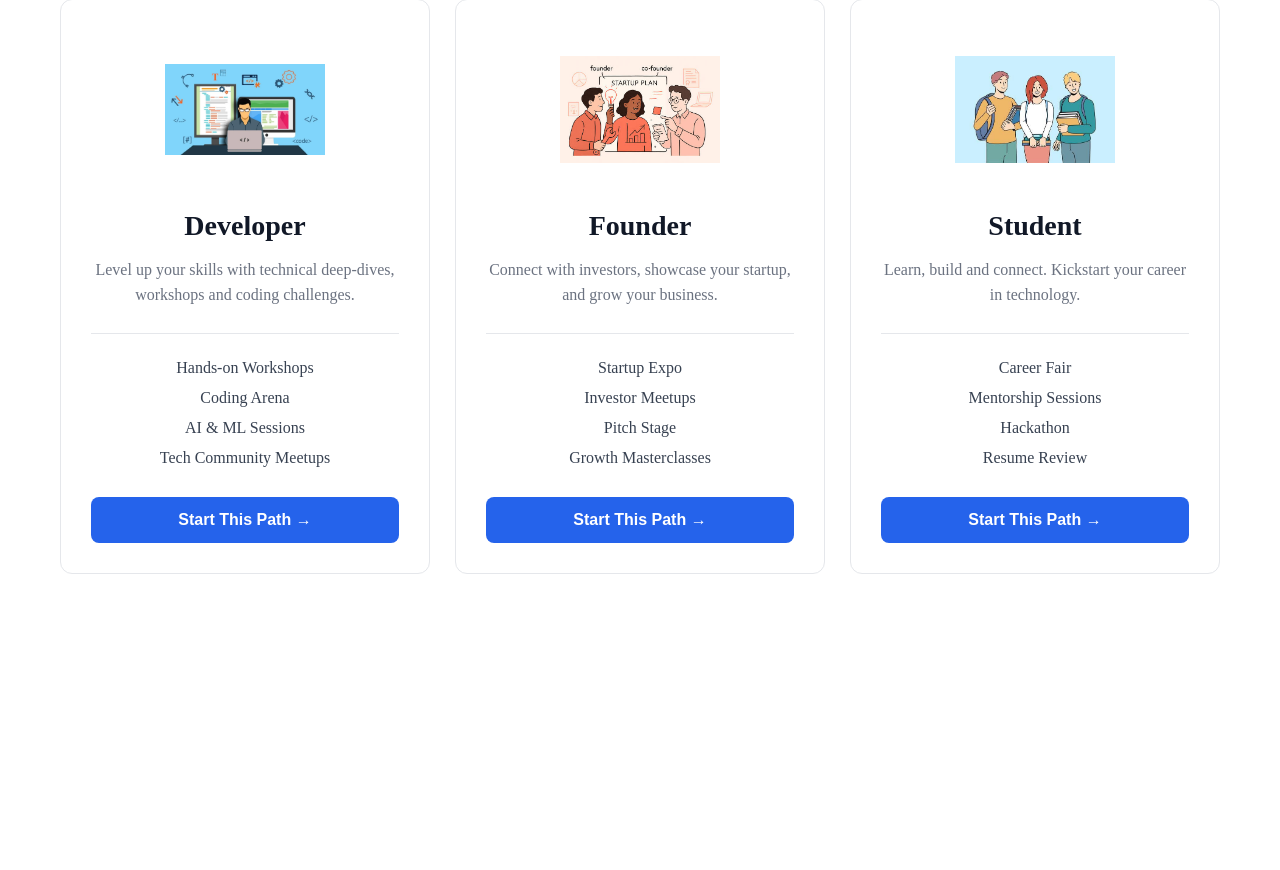
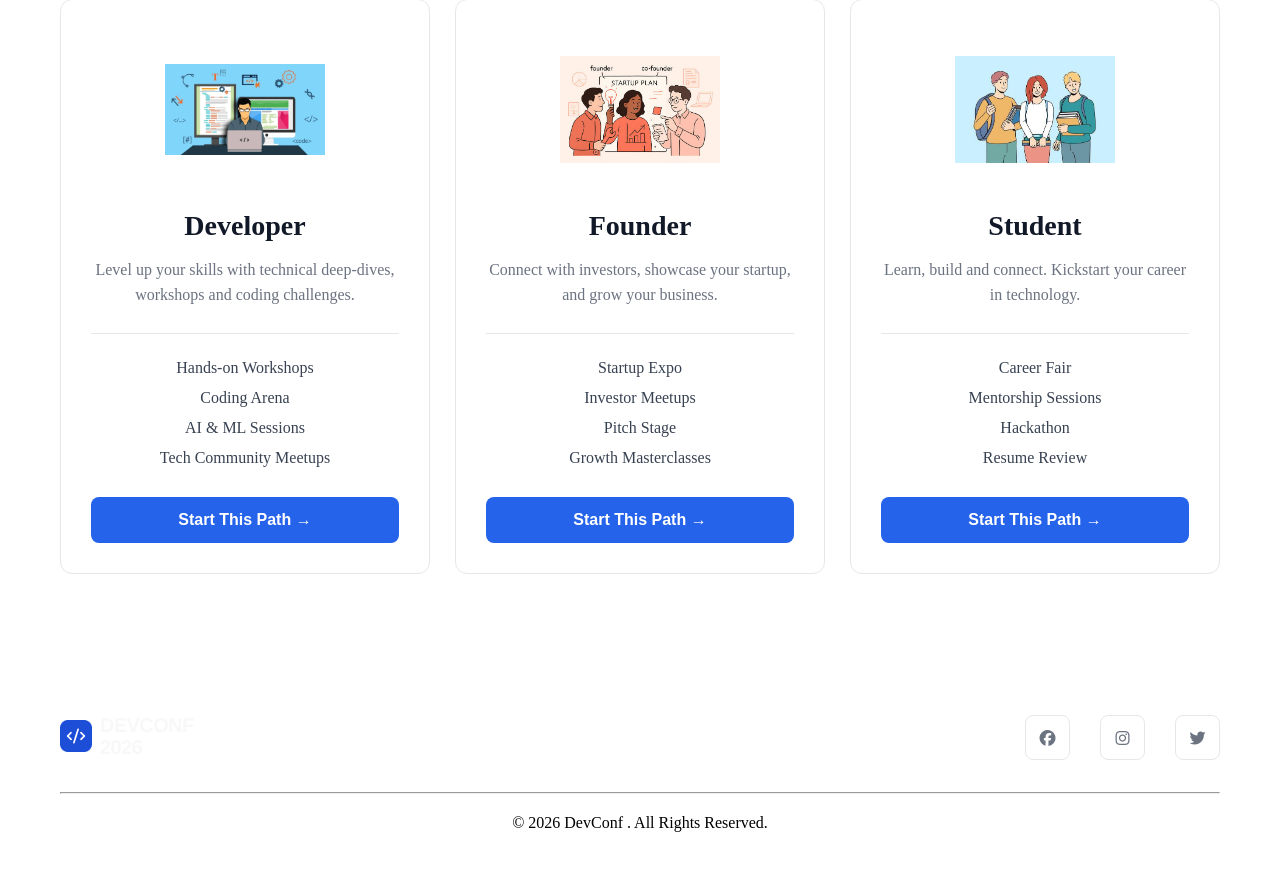
Before and after one commit to rokebulmunna/b14-assignment-1, a plain HTML site: page index.html in a window 1280 px wide. Shown: the part 2771-3641 px from the top of the page. Before the commit the page ends 3465 px from the top, so only its background shows below. Drawn offline with Linux system fonts and the light colour scheme.

Commit message:
footer section

```diff
--- a/index.html
+++ b/index.html
@@ -6,6 +6,10 @@
     <meta name="viewport" content="width=device-width, initial-scale=1.0">
     <title>DevConf2026</title>
     <link rel="stylesheet" href="./style.css">
+
+    <!-- font awesome -->
+
+    <link rel="stylesheet" href="https://cdnjs.cloudflare.com/ajax/libs/font-awesome/7.0.1/css/all.min.css" integrity="sha512-2SwdPD6INVrV/lHTZbO2nodKhrnDdJK9/kg2XD1r9uGqPo1cUbujc+IYdlYdEErWNu69gVcYgdxlmVmzTWnetw==" crossorigin="anonymous" referrerpolicy="no-referrer" />
 </head>
 
 <body>
@@ -245,6 +249,27 @@
 </section>
 <!-- Journey Section Ends -->
 
+ <!-- footer section starts -->
+<footer>
+<div class="footer-top">
+<div class="footer-logo">
+    <img src="./images/assets/footer-logo.png" alt="">
+</div>
+<div class="social-icon">
+    <i class="fa-brands fa-facebook"></i>
+ <i class="fa-brands fa-instagram"></i>
+    <i class="fa-brands fa-twitter"></i>
+
+</div>
+
+</div>
+<hr>
+
+<div class="footer-bottom">
+    <p>&copy; 2026 DevConf . All Rights Reserved.</p>
+</div>
+
+</footer>
 
 </body>
 </html>
--- a/style.css
+++ b/style.css
@@ -291,3 +291,38 @@ margin-top: 18px;
 .journey-btn:hover{
     background-color: #154be1;
 }
+/* footer section start */
+footer{
+    max-width: 1200px;
+    padding: 20px;
+    margin: 80px auto 30px;
+}
+.footer-top{
+    display: flex;
+    justify-content: space-between;
+    align-items: center;
+    margin-bottom: 30px;
+}
+.social-icon{
+    display: flex;
+    gap: 30px;
+}
+.social-icon i{
+    width: 45px;
+    height: 45px;
+    border: 1px solid #E5E7EB;
+    border-radius: 8px;
+    display: flex;
+    justify-content: center;
+    align-items: center;
+    cursor: pointer;
+    color: #6B7280;
+}
+.social-icon i:hover{
+    background-color:#2563EB;
+    color: white;
+}
+.footer-bottom{
+    text-align: center;
+    padding-top: 20px;
+}
```
